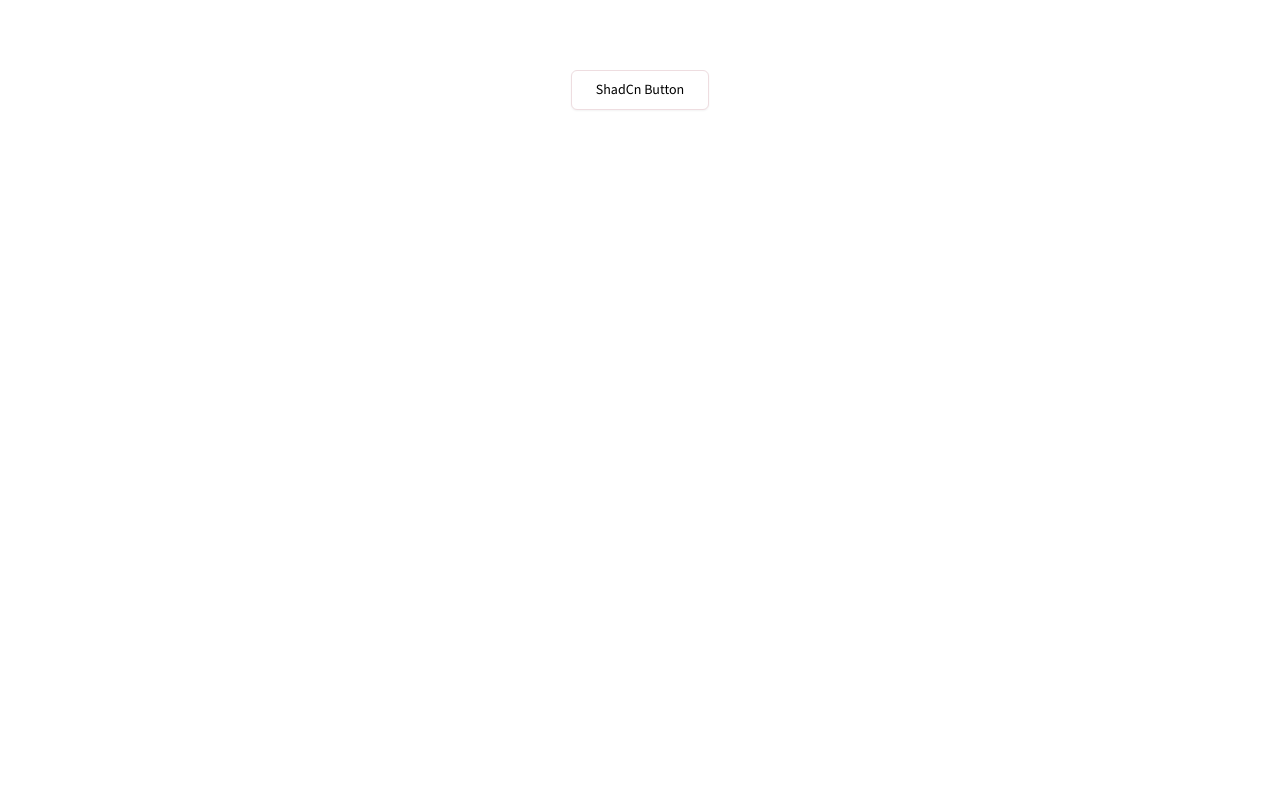
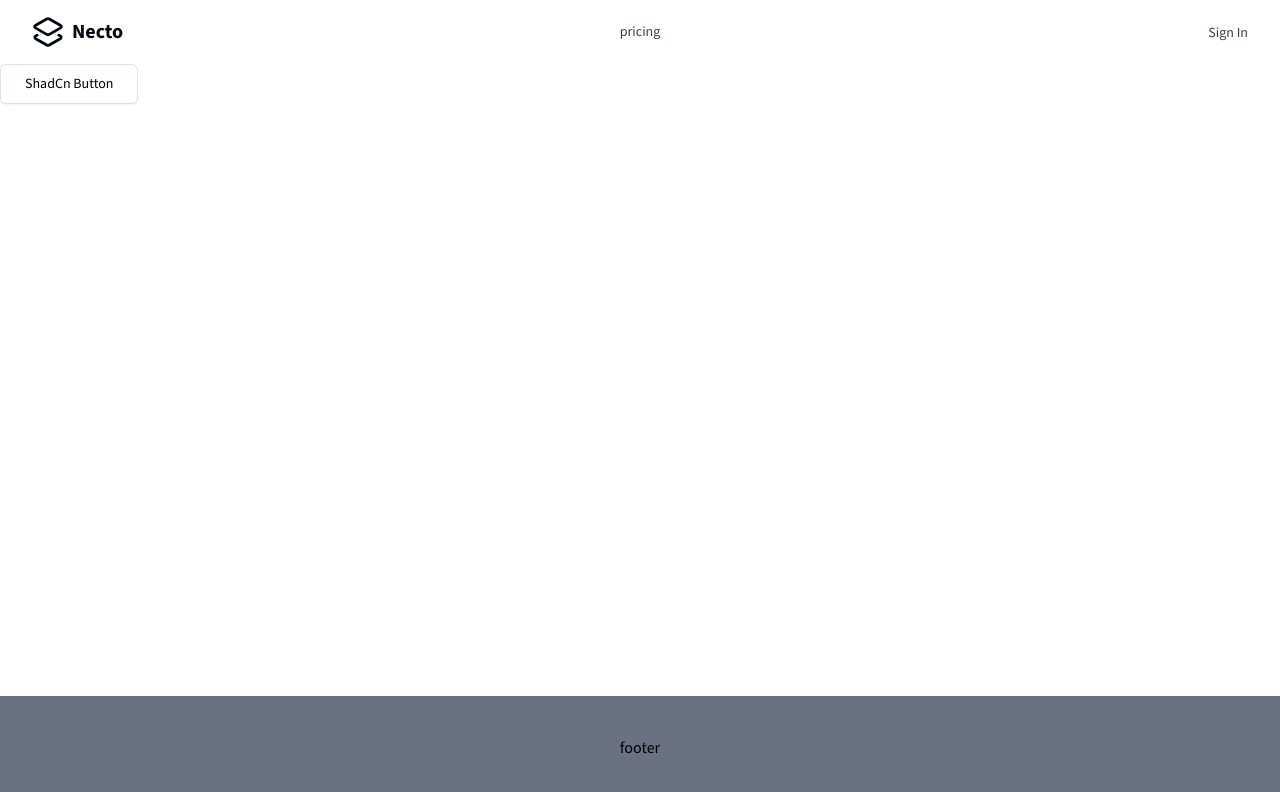
Before and after one commit to vipulsc/projekt-necto, a Next.js app: page / in a window 1280 px wide. Shown: the top 792 px of the page. Built offline with nearby package versions, Linux system fonts and the light colour scheme.

Commit message:
header-component-done

```diff
--- a/app/layout.tsx
+++ b/app/layout.tsx
@@ -1,6 +1,8 @@
 import type { Metadata } from "next";
 import { Source_Sans_3 as FontSans } from "next/font/google";
 import "./globals.css";
+import Header from "@/components/common/header";
+import Footer from "@/components/common/footer";
 
 const fontSans = FontSans({
   variable: "--font-sans",
@@ -22,7 +24,11 @@
   return (
     <html lang="en">
       <body className={`${fontSans.variable} font-sans antialiased`}>
-        {children}
+        <div className="relative flex min-h-screen flex-col">
+          <Header />
+          <main className="flex-1">{children}</main>
+          <Footer />
+        </div>
       </body>
     </html>
   );
--- a/app/page.tsx
+++ b/app/page.tsx
@@ -2,7 +2,7 @@
 
 export default function Home() {
   return (
-    <div className="grid grid-rows-[20px_1fr_20px] items-center justify-items-center min-h-screen p-8 pb-20 gap-16 sm:p-20 font-[family-name:var(--font-geist-sans)]">
+    <div>
       <Button variant="outline" size="lg">
         ShadCn Button
       </Button>
--- /dev/null
+++ b/components/common/footer.tsx
@@ -0,0 +1,3 @@
+export default function Footer() {
+  return <footer className="bg-gray-500 text-center py-10">footer</footer>;
+}
--- /dev/null
+++ b/components/common/header.tsx
@@ -0,0 +1,41 @@
+import NavLink from "../styling-component/nav-link";
+import { Layers2 } from "lucide-react";
+import { Button } from "../ui/button";
+
+function Header() {
+  const isLoggedIn = false;
+  return (
+    <nav className="container flex items-center justify-between py-4 lg:px-8 px-2 mx-auto">
+      <div className="flex lg:flex-1">
+        <NavLink
+          href={"/"}
+          className="flex items-center gap-1 lg:gap-2 shrink-0"
+        >
+          <Layers2 className="w-6 h-6  lg:w-8 lg:h-8  text-gray-950 hover:-translate-y-1  transition-transform duration-500 ease-in-out cursor-pointer" />
+          <span className="font-extrabold lg:text-xl text-gray-950 ">
+            Necto
+          </span>
+        </NavLink>
+      </div>
+      <div className="flex lg:justify-center gap-4 lg:gap-12 lg:items-center">
+        <NavLink href={"/#pricing"}>pricing</NavLink>
+        {isLoggedIn && <NavLink href={"/dashboard"}>Your Summaries</NavLink>}
+      </div>
+      <div className="flex lg:justify-end lg:flex-1">
+        {isLoggedIn ? (
+          <div className="flex gap-2 items-center">
+            <NavLink href="/upload">Upload a PDF</NavLink>
+            <div>Pro</div>
+            <Button>user</Button>
+          </div>
+        ) : (
+          <div>
+            <NavLink href={"/sign-in"}>Sign In</NavLink>
+          </div>
+        )}
+      </div>
+    </nav>
+  );
+}
+
+export default Header;
--- /dev/null
+++ b/components/styling-component/nav-link.tsx
@@ -0,0 +1,29 @@
+"use client";
+import { cn } from "@/lib/utils";
+import Link from "next/link";
+import { usePathname } from "next/navigation";
+
+export default function NavLink({
+  href,
+  children,
+  className,
+}: {
+  href: string;
+  children: React.ReactNode;
+  className?: string;
+}) {
+  const pathname = usePathname();
+  const isActive = pathname === href || pathname.startsWith(href + "/");
+  return (
+    <Link
+      href={href}
+      className={cn(
+        "text-sm transition-colors duration-200 text-gray-700 hover:text-rose-500",
+        className,
+        isActive && "text-rose-600"
+      )}
+    >
+      {children}
+    </Link>
+  );
+}
```
